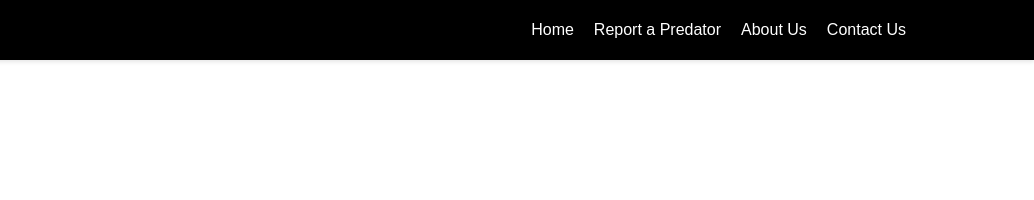
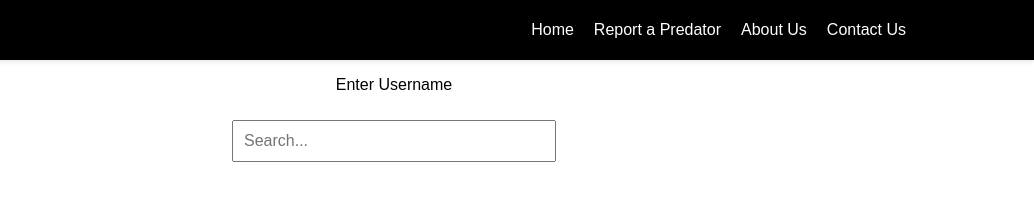
Before and after one commit to MrPerez08/iSpy, a website: page Website/Report-Page/Report.html in a window 1280 px wide. Shown: the full height of the page, 246-1280 px from the left. Drawn offline with Linux system fonts and the light colour scheme.

Commit message:
updated Search Bar

```diff
--- a/Website/Report-Page/Report.html
+++ b/Website/Report-Page/Report.html
@@ -22,6 +22,33 @@
     </div>
 </header>
 
+<div class="centered-section">
+    <p>Enter Username</p>
+    <input type="text" placeholder="Search...">
+    <style>
+        .centered-section {
+            text-align: center;
+        }
+        .centered-section input[type="text"] {
+            padding: 10px;
+            font-size: 16px;
+            width: 80%;
+            max-width: 300px;
+            margin-top: 10px;
+        }
+    </style>
+</div>
+
+
+
+
+
+
+
+
+
+
+
 
 
 </body>
```
